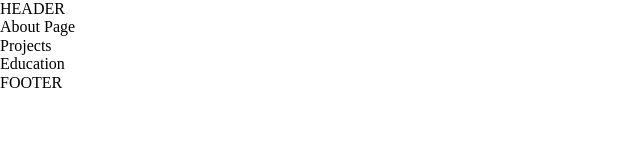
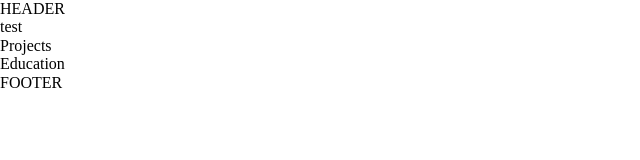
Before and after one commit to TritoLL/react-portfolio, a React (Create React App) app: page / in a window 1280 px wide. Shown: the top 160 px of the page, without its empty margins (0-640 px from the left). Built offline with nearby package versions, Linux system fonts and the light colour scheme.

Commit message:
Update About.js

```diff
--- a/src/components/About.js
+++ b/src/components/About.js
@@ -1,7 +1,11 @@
 import React from "react";
 
 const About = () => {
-    return <div>About Page</div>;
+    return (
+        <>
+            <div>test</div>
+        </>
+    );
 };
 
 export default About;
```
